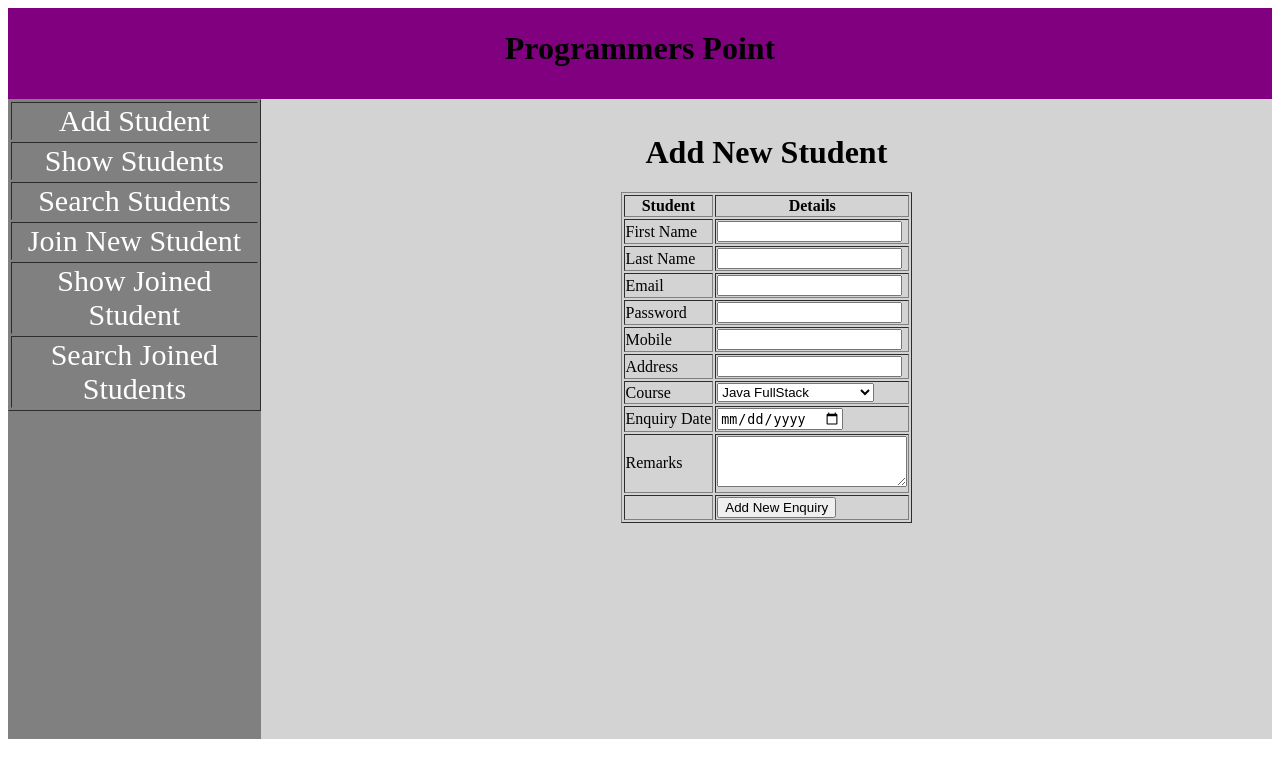
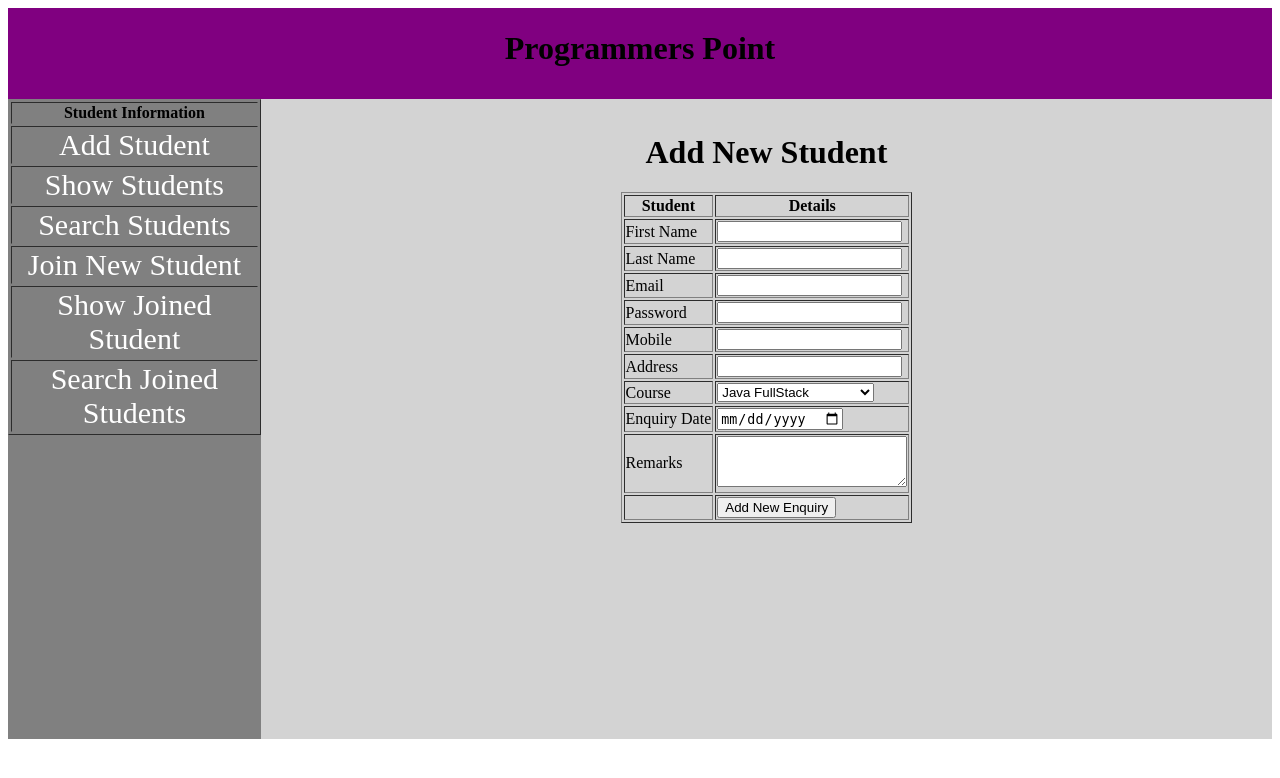
Before and after one commit to Ayushi20j/studentPortal, a Django app: page / in a window 1280 px wide. Shown: the top 778 px of the page. Run offline with Django 3.2, Linux system fonts and the light colour scheme.

Commit message:
Update base.html

```diff
--- a/templates/base.html
+++ b/templates/base.html
@@ -39,6 +39,12 @@
 <div class="main">
 	<div class="left">
 		<table align="center" border="1px" style="width: 100%;text-align: center">
+			<thead>
+				<tr>
+					<th>Student Information</th>
+
+
+				</tr>
 			<tr><td><a href="/" style="color: white;text-decoration: none;font-size: 30px">Add Student</a></td></tr>
 			<tr><td><a href="showstudents" style="color: white;text-decoration: none;font-size: 30px">Show Students</a></td></tr>
 			<tr><td><a href="searchstudent" style="color: white;text-decoration: none;font-size: 30px">Search Students</a></td></tr>
```
